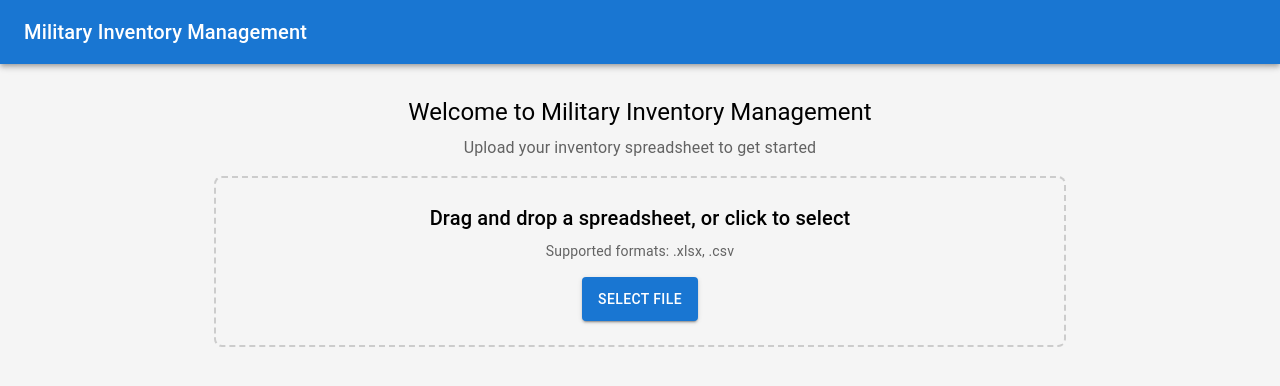
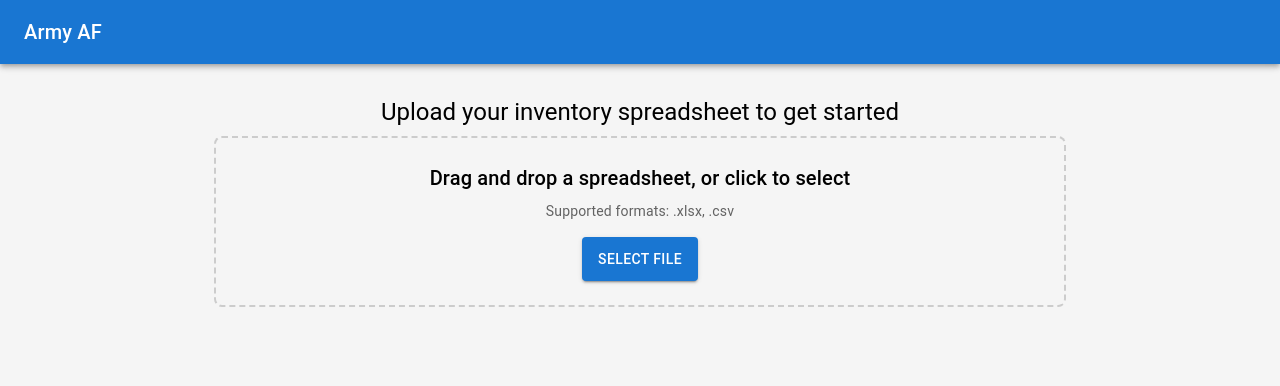
Before and after one commit to davidfish-g/armyaf, a React (Create React App) app: page / in a window 1280 px wide. Shown: the top 386 px of the page. Built offline with nearby package versions, Linux system fonts and the light colour scheme.

Commit message:
name updated

```diff
--- a/public/index.html
+++ b/public/index.html
@@ -7,11 +7,11 @@
     <meta name="theme-color" content="#000000" />
     <meta
       name="description"
-      content="Military Inventory Management System"
+      content="Army AF"
     />
     <link rel="apple-touch-icon" href="%PUBLIC_URL%/logo192.png" />
     <link rel="manifest" href="%PUBLIC_URL%/manifest.json" />
-    <title>Military Inventory Management</title>
+    <title>Army AF</title>
   </head>
   <body>
     <noscript>You need to enable JavaScript to run this app.</noscript>
--- a/src/App.tsx
+++ b/src/App.tsx
@@ -108,7 +108,7 @@ function App() {
       <AppBar position="static">
         <Toolbar>
           <Typography variant="h6" component="div" sx={{ flexGrow: 1 }}>
-            Military Inventory Management
+            Army AF
           </Typography>
           {items.length > 0 && (
             <>
@@ -135,9 +135,6 @@ function App() {
         {items.length === 0 ? (
           <Box sx={{ textAlign: 'center', mt: 4 }}>
             <Typography variant="h5" gutterBottom>
-              Welcome to Military Inventory Management
-            </Typography>
-            <Typography variant="body1" color="textSecondary" paragraph>
               Upload your inventory spreadsheet to get started
             </Typography>
             <FileUpload onFileUpload={handleFileUpload} />
```
Also changed, not shown: public/manifest.json.
